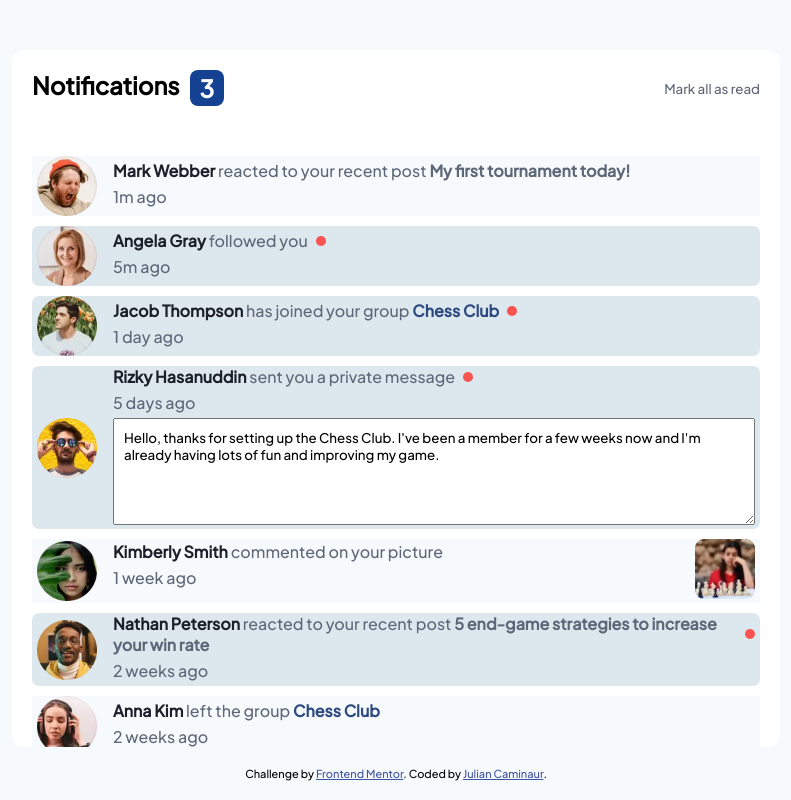
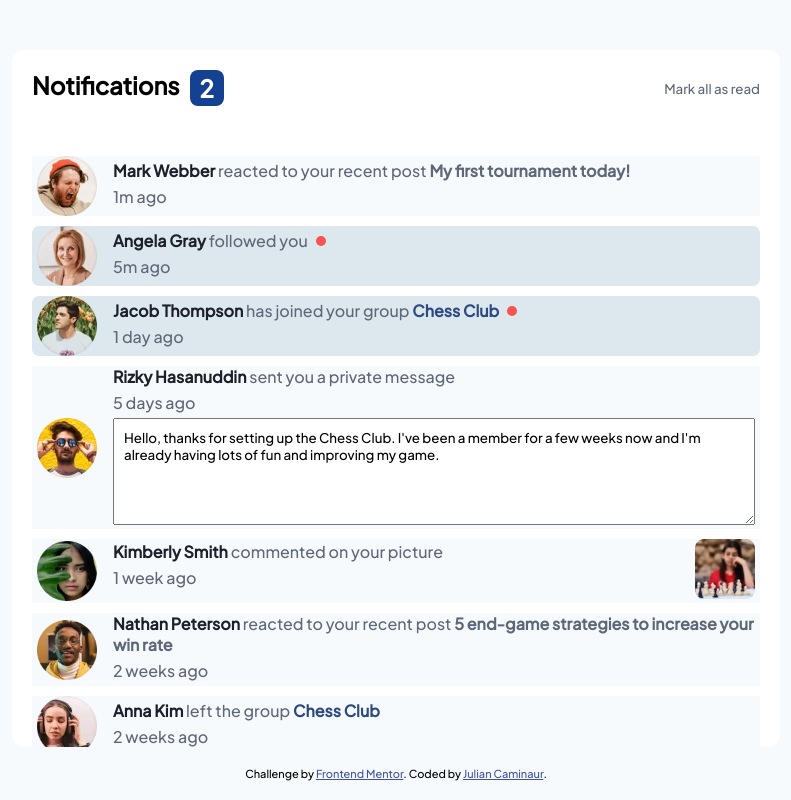
Before and after one commit to Caminaur/Notifications-page, a plain HTML site: page index.html in a window 1280 px wide. Both pictures are taken after a click on the element 640 px from the left and 186 px from the top of the page. Shown: the whole page, without its empty margins (244-1035 px from the left). Drawn offline with Linux system fonts and the light colour scheme.

Commit message:
counter now functional

```diff
--- a/index.html
+++ b/index.html
@@ -21,7 +21,7 @@
   <div class="container">
     <div class="row">
       <div class="top-left">
-        <p class="title">Notifications</p><div class="counter"> 3</div>
+        <p class="title">Notifications</p><div class="counter" id="counter" data-value="3"> 3</div>
       </div>
       <button type="button" id="removeall" class="btn">Mark all as read</button>
     </div>
@@ -65,7 +65,7 @@
       </div>
     </div>
 
-    <div class="notification unread">
+    <div class="notification">
       <img src="assets/images/avatar-rizky-hasanuddin.webp" alt="" class="user-profile">
       <div class="notification-message">
         <div class="info">
@@ -99,7 +99,7 @@
 
 
     </div>
-    <div class="notification unread">
+    <div class="notification">
       <img src="assets/images/avatar-nathan-peterson.webp" alt="" class="user-profile">
       <div class="notification-message">
         <div class="info">
--- a/script.js
+++ b/script.js
@@ -1,10 +1,14 @@
 
 const notifications = document.querySelectorAll('.notification');
 const removeAllBtn = document.getElementById('removeall');
+counter = document.getElementById('counter');
+
 
 for (const notification of notifications) {
   notification.addEventListener('click',(e)=>{
     notification.classList.remove('unread');
+    counter.dataset.value = (counter.dataset.value>0) ? counter.dataset.value -1 : 0;
+    setCounter();
   });
 }
 
@@ -12,4 +16,10 @@ removeAllBtn.addEventListener('click',(e)=>{
   for (const notification of notifications) {
       notification.classList.remove('unread');
   }
+  counter.dataset.value = 0;
+  setCounter();
 });
+
+function setCounter(){
+  counter.innerHTML = counter.dataset.value;
+}
```
